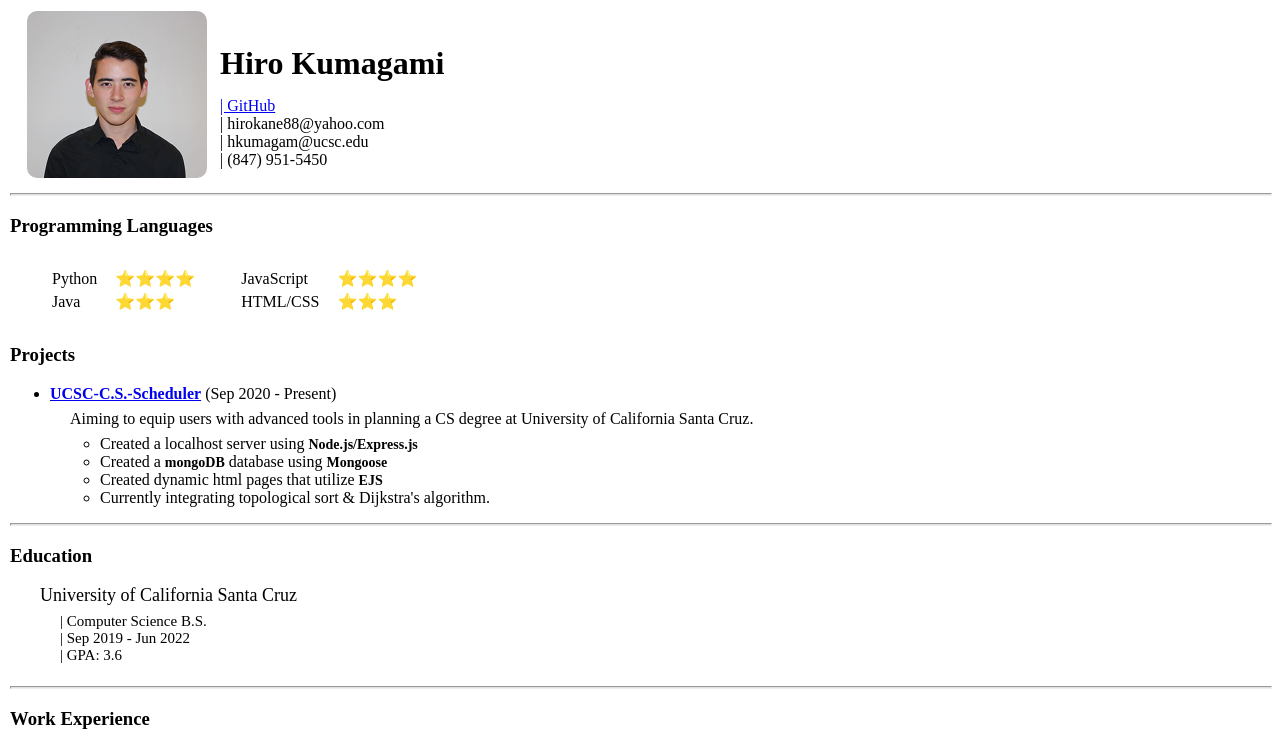
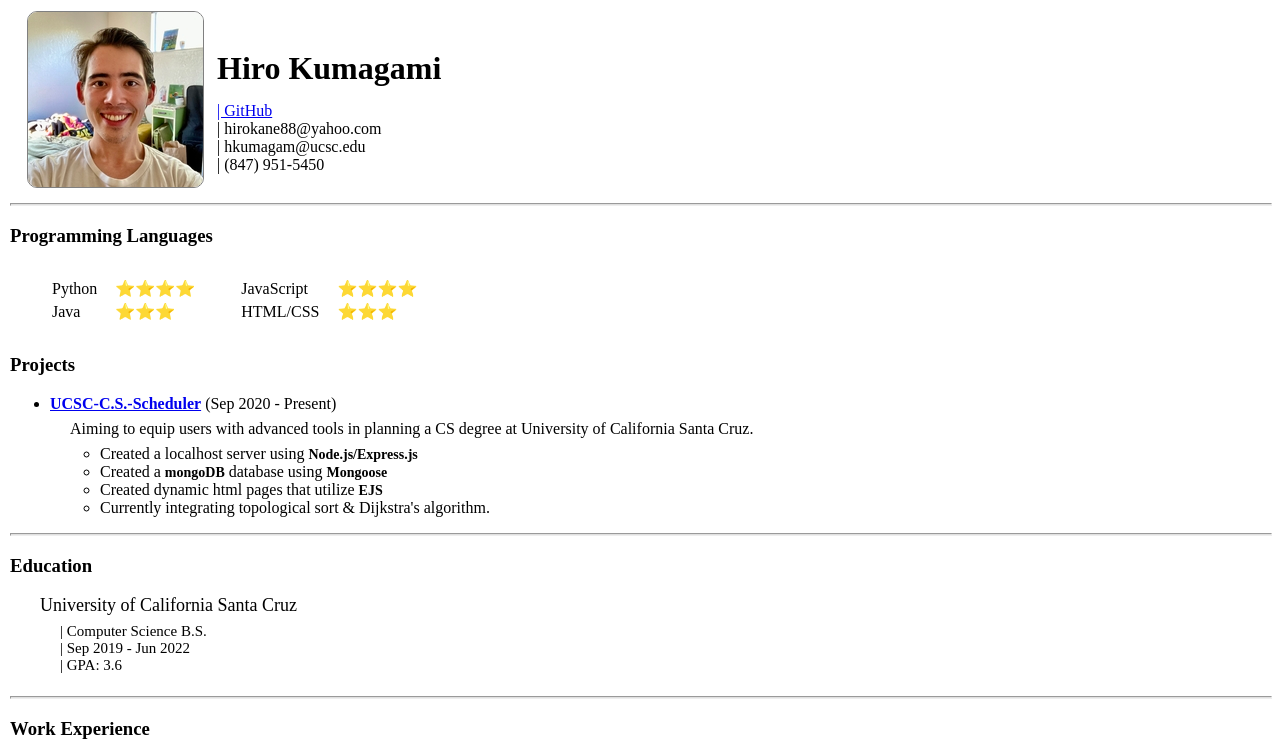
Before and after one commit to hirokane88/resume, a plain HTML site: page index.html in a window 1280 px wide. Shown: the top 746 px of the page. Drawn offline with Linux system fonts and the light colour scheme.

Commit message:
new profile pic

```diff
--- a/index.html
+++ b/index.html
@@ -10,7 +10,7 @@
 <body>
   <table>
     <tr>
-      <td><img src="ID photo (6).png" alt=""></td>
+      <td><img src="headshotSelfie.png" alt=""></td>
       <td class="name">
         <h1>Hiro Kumagami</h1>
         <a href="https://github.com/hirokane88" target="_blank">| GitHub</a> <br>
--- a/styles.css
+++ b/styles.css
@@ -45,6 +45,8 @@ h1{
 
 body table tr td img{
   border-radius: 10px;
+  border: 1px solid grey;
+
 }
 
 body{
```
Also changed, not shown: ID photo (6).png (deleted), headshotSelfie.png (added).
